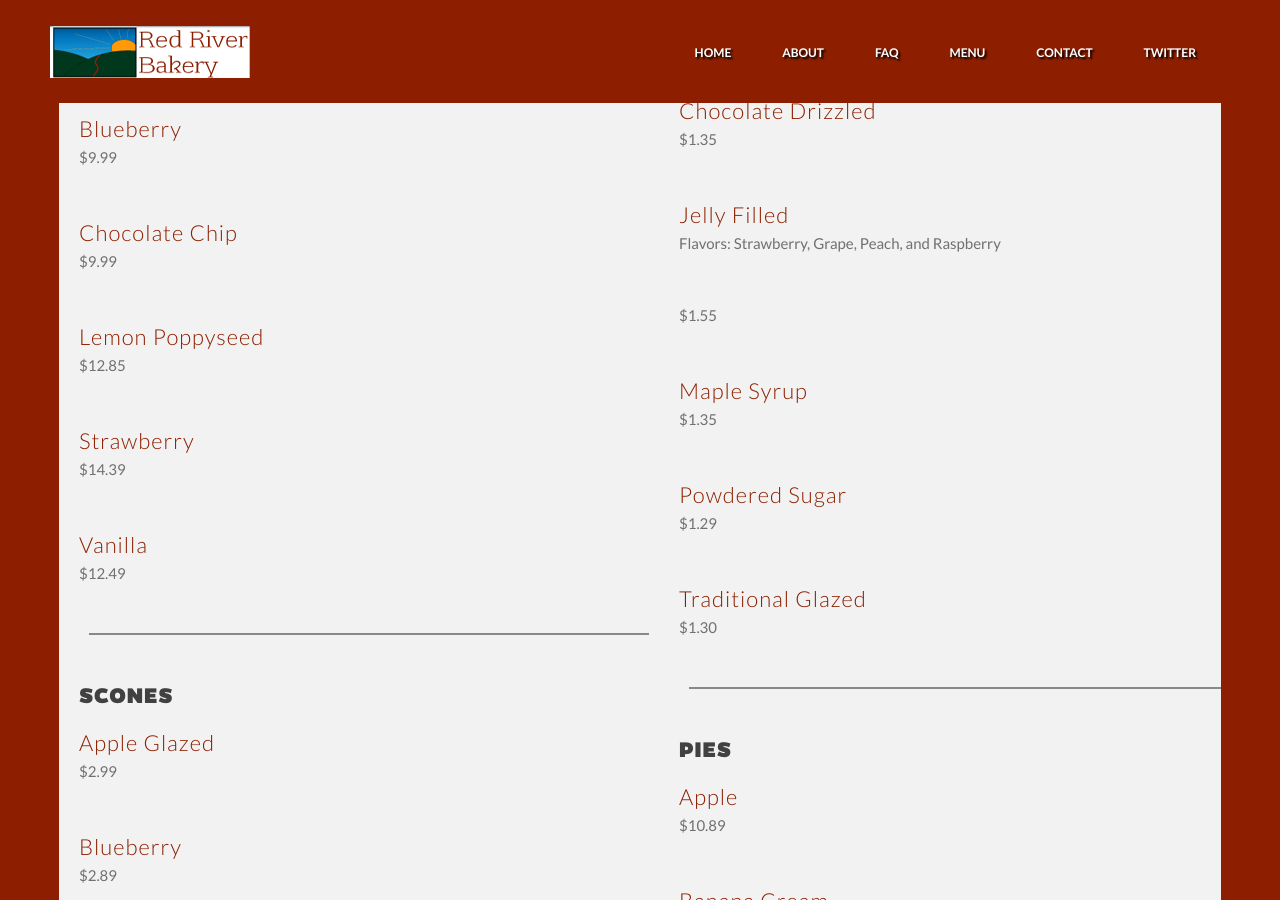
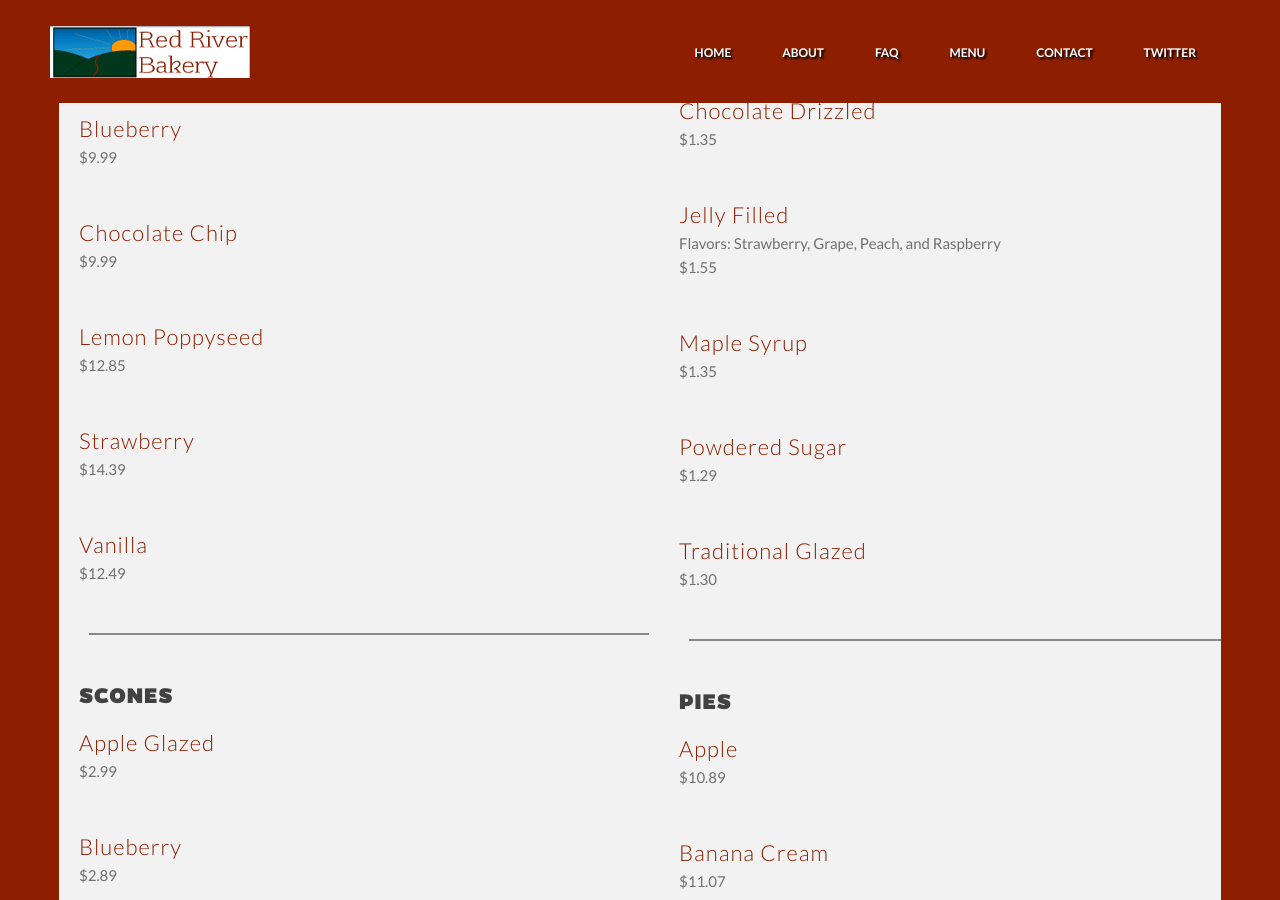
Before and after one commit to fblabake/fblabake.github.io, a Jekyll site: the page built from full_menu.html, in a window 1280 px wide and 900 px high, scrolled down 1141 px. Built offline with Jekyll 4.4.1, drawn with Linux system fonts in a browser that asks for light colours.

Commit message:
Fixed Org

```diff
--- a/full_menu.html
+++ b/full_menu.html
@@ -124,7 +124,7 @@
                     <div style="padding-bottom: 0px;" class="biger-text-top">Chocolate Drizzled</div>
                     <p>$1.35</p><br><br>
                     <div style="padding-bottom: 0px;" class="biger-text-top">Jelly Filled</div>
-                    <p>Flavors: Strawberry, Grape, Peach, and Raspberry</p><br><br>
+                    <p>Flavors: Strawberry, Grape, Peach, and Raspberry</p>
                     <p>$1.55</p><br><br>
                     <div style="padding-bottom: 0px;" class="biger-text-top">Maple Syrup</div>
                     <p>$1.35</p><br><br>
@@ -155,7 +155,7 @@
           </div>
           <hr style="color: #888; border: solid; border-width: .25px;"><br><br>
           <div class="container">
-               <h3>Restaurant Menu</h3>
+               <h3 style="text-align: center;">Restaurant Menu</h3>
                <div class="eight columns" data-scroll-reveal="enter bottom move 100px over 0.5s after 0.1s">
                     <h4>Pizza</h4>
                     <div style="padding-bottom: 0px;" class="biger-text-top">Cheese</div>
@@ -183,6 +183,6 @@
                </div>
           </div>
      </div>
-
+</section>
 
 {% include footer.html %}
```
